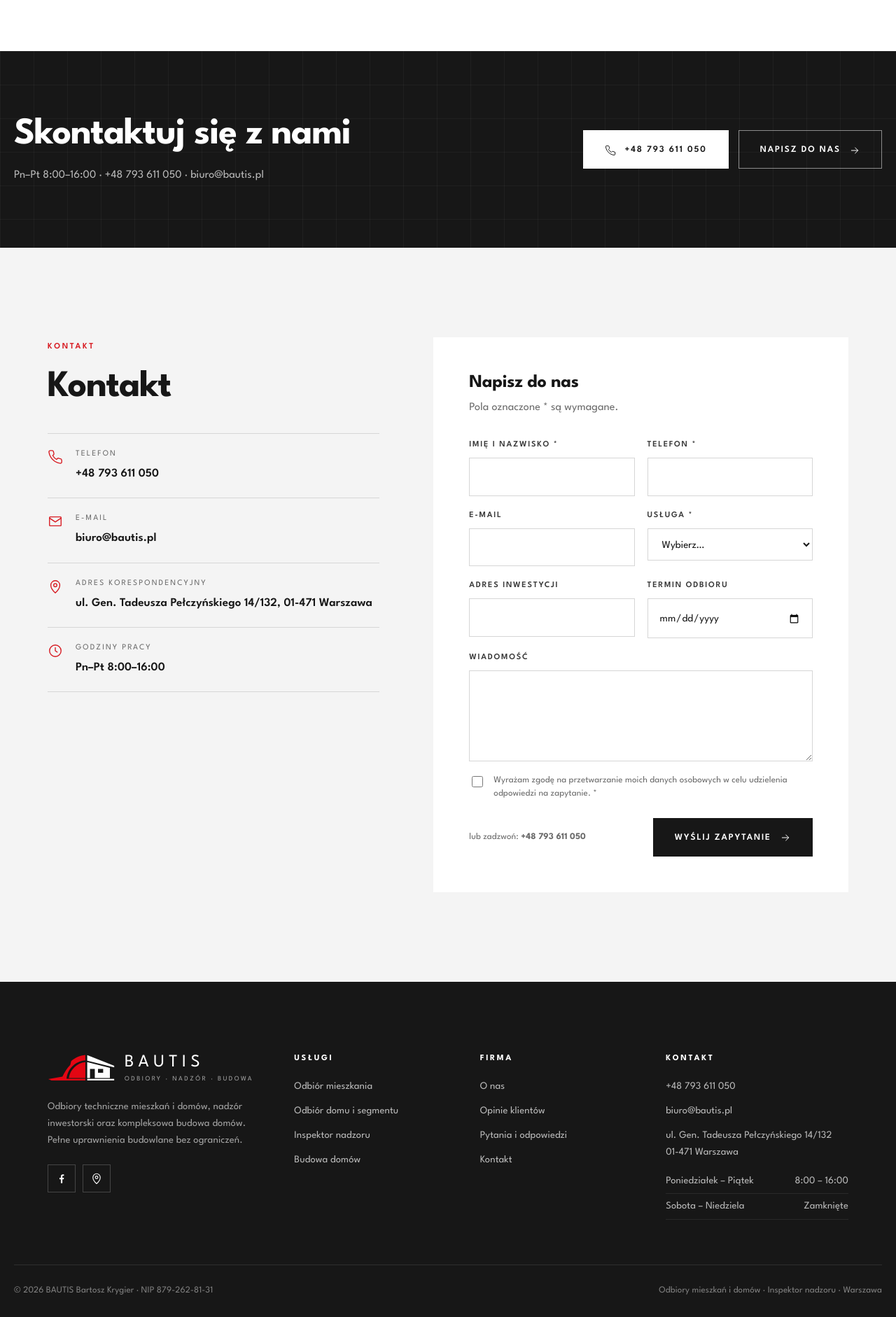
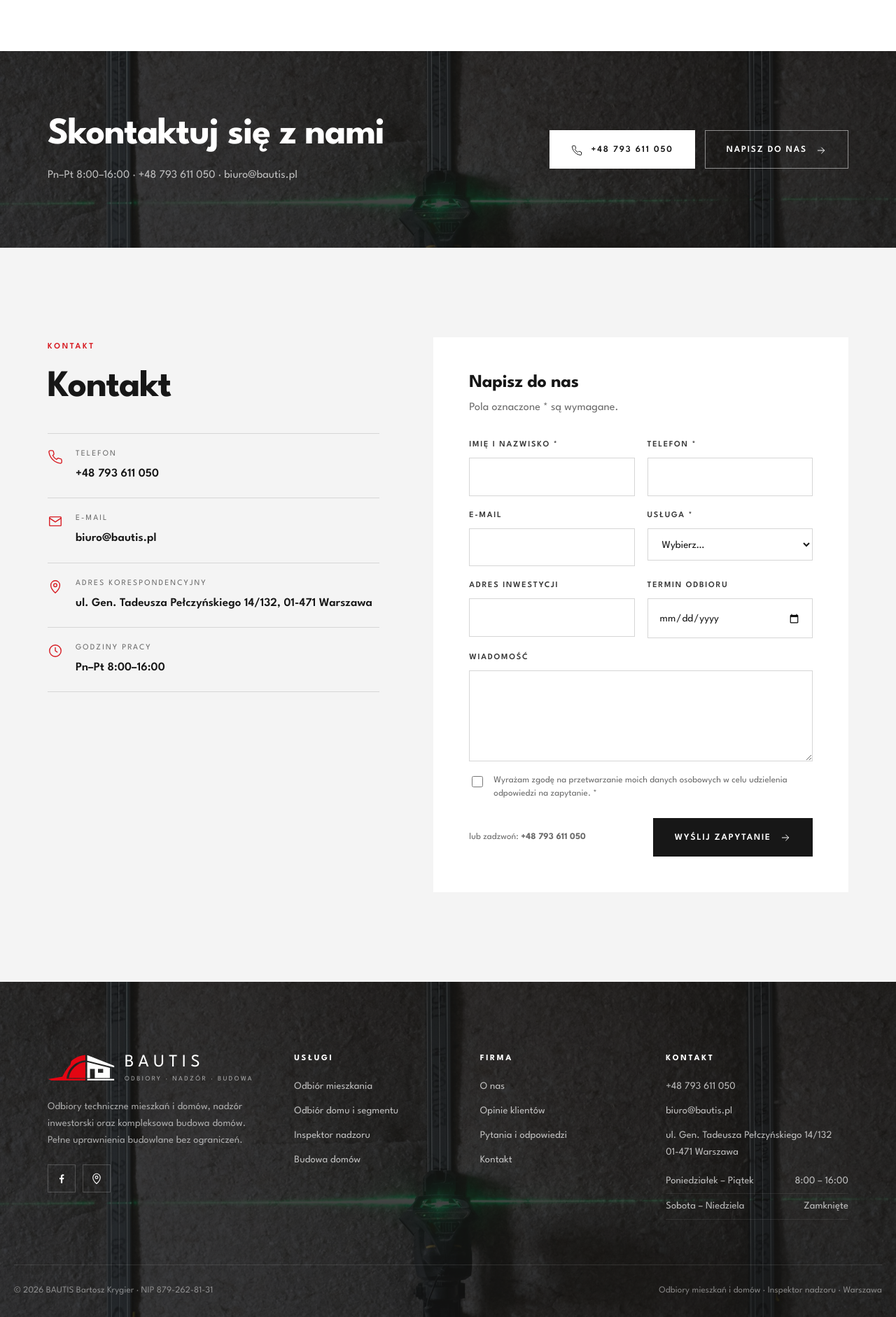
Before and after one commit to Matt329300/bau.demo, a plain HTML site: page index.html in a window 1280 px wide. Shown: the part 6635-8517 px from the top of the page at 70% size. Drawn offline with Linux system fonts and the light colour scheme; a web font is replaced by a local one.

Commit message:
Zdjęcie lasera w tle paska kontaktu i stopki, poprawiony odstęp w pasku kontaktu
Co-Authored-By: Claude Opus 5.5 <noreply@anthropic.com>

```diff
--- a/assets/css/style.css
+++ b/assets/css/style.css
@@ -376,8 +376,8 @@ button { font: inherit; cursor: pointer; }
 
 /* ---------- CTA pasek ---------- */
 .cta-band { background: var(--ink); color: #fff; position: relative; overflow: hidden; }
-.cta-band::before { content: ""; position: absolute; inset: 0; background-image: linear-gradient(rgba(255,255,255,.04) 1px, transparent 1px), linear-gradient(90deg, rgba(255,255,255,.04) 1px, transparent 1px); background-size: 48px 48px; }
-.cta-band__inner { position: relative; display: flex; justify-content: space-between; align-items: center; gap: 40px; padding: clamp(56px, 7vw, 96px) 0; flex-wrap: wrap; }
+.cta-band::before { content: ""; position: absolute; inset: 0; background: url("../img/laser-line.jpg") center / cover no-repeat; opacity: .22; }
+.cta-band__inner { position: relative; display: flex; justify-content: space-between; align-items: center; gap: 40px; padding-top: clamp(56px, 7vw, 96px); padding-bottom: clamp(56px, 7vw, 96px); flex-wrap: wrap; }
 .cta-band h2 { color: #fff; max-width: 680px; }
 .cta-band p { color: rgba(255,255,255,.7); margin: 16px 0 0; }
 .cta-band__actions { display: flex; gap: 14px; flex-wrap: wrap; }
@@ -442,7 +442,8 @@ button { font: inherit; cursor: pointer; }
 .value h3 { font-size: 22px; margin: 18px 0 12px; }
 
 /* ---------- stopka ---------- */
-.footer { background: var(--dark); color: rgba(255,255,255,.7); padding: clamp(64px, 8vw, 110px) 0 0; font-size: 14.5px; }
+.footer { background: var(--dark); color: rgba(255,255,255,.7); padding: clamp(64px, 8vw, 110px) 0 0; font-size: 14.5px; position: relative; overflow: hidden; isolation: isolate; }
+.footer::before { content: ""; position: absolute; inset: 0; z-index: -1; background: url("../img/laser-line.jpg") center / cover no-repeat; opacity: .22; }
 .footer__grid { display: grid; grid-template-columns: 1.4fr 1fr 1fr 1.2fr; gap: 48px; padding-bottom: 64px; }
 .footer .logo { margin-bottom: 24px; }
 .footer h4 { color: #fff; font-size: 12px; letter-spacing: .22em; text-transform: uppercase; margin-bottom: 22px; }
```
